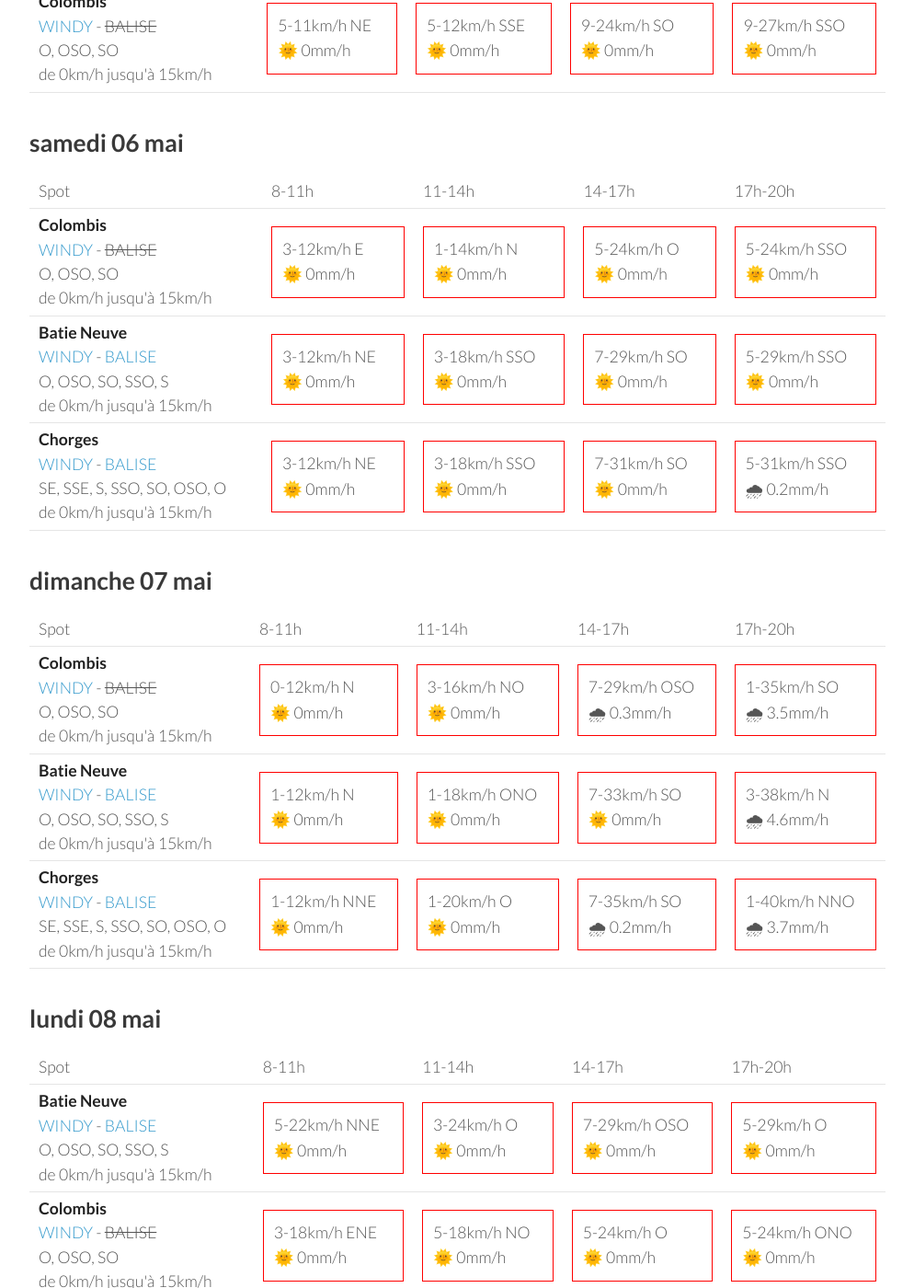
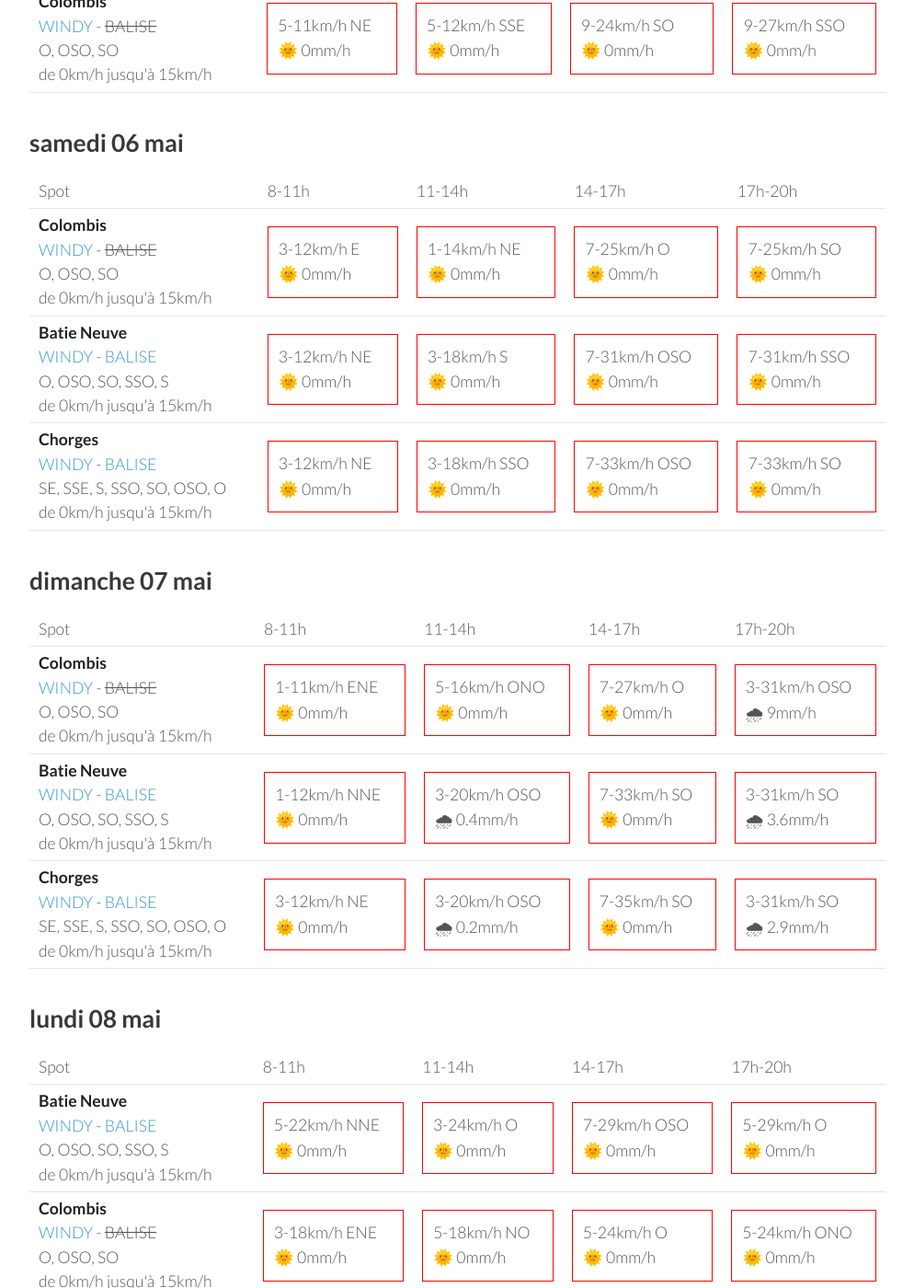
Before and after one commit to parapente-dans-le-nord/parapente-dans-le-nord.github.io, a Jekyll site: the page built from serre_poncon.markdown, in a window 1280 px wide and 1400 px high, scrolled down 1092 px. Shown: the whole window at 92% size, without its empty margins (26-1020 px from the left). Built offline with Jekyll 4.4.1, drawn with Linux system fonts in a browser that asks for light colours; some of the changed text lies outside the part shown.

Commit message:
update index.markdown

```diff
--- a/serre_poncon.markdown
+++ b/serre_poncon.markdown
@@ -114,9 +114,9 @@ page mise à jour le jeudi 04 mai 13:31
         <td><strong>Colombis</strong><br><a href="https://windy.com/44.494/6.216?44.559,6.262,10">WINDY</a> - <span class="no-balise"> BALISE </span><br> <span class="vent-favorable">O, OSO, SO</span><br><span class="force-vent">de 0km/h jusqu'à 15km/h</span> </td>
 
             <td><div class="not-flyable"><p>3-12km/h E</p><p>🌞 0mm/h</p></div></td>
-            <td><div class="not-flyable"><p>1-14km/h N</p><p>🌞 0mm/h</p></div></td>
-            <td><div class="not-flyable"><p>5-24km/h O</p><p>🌞 0mm/h</p></div></td>
-            <td><div class="not-flyable"><p>5-24km/h SSO</p><p>🌞 0mm/h</p></div></td>
+            <td><div class="not-flyable"><p>1-14km/h NE</p><p>🌞 0mm/h</p></div></td>
+            <td><div class="not-flyable"><p>7-25km/h O</p><p>🌞 0mm/h</p></div></td>
+            <td><div class="not-flyable"><p>7-25km/h SO</p><p>🌞 0mm/h</p></div></td>
 
 
     </tr>
@@ -124,9 +124,9 @@ page mise à jour le jeudi 04 mai 13:31
         <td><strong>Batie Neuve</strong><br><a href="https://windy.com/44.584/6.236?44.559,6.262,10,m:eTtagly">WINDY</a> - <span class=""><a href="https://www.openwindmap.org/PP554">BALISE</a> </span><br> <span class="vent-favorable">O, OSO, SO, SSO, S</span><br><span class="force-vent">de 0km/h jusqu'à 15km/h</span> </td>
 
             <td><div class="not-flyable"><p>3-12km/h NE</p><p>🌞 0mm/h</p></div></td>
-            <td><div class="not-flyable"><p>3-18km/h SSO</p><p>🌞 0mm/h</p></div></td>
-            <td><div class="not-flyable"><p>7-29km/h SO</p><p>🌞 0mm/h</p></div></td>
-            <td><div class="not-flyable"><p>5-29km/h SSO</p><p>🌞 0mm/h</p></div></td>
+            <td><div class="not-flyable"><p>3-18km/h S</p><p>🌞 0mm/h</p></div></td>
+            <td><div class="not-flyable"><p>7-31km/h OSO</p><p>🌞 0mm/h</p></div></td>
+            <td><div class="not-flyable"><p>7-31km/h SSO</p><p>🌞 0mm/h</p></div></td>
 
 
     </tr>
@@ -135,8 +135,8 @@ page mise à jour le jeudi 04 mai 13:31
 
             <td><div class="not-flyable"><p>3-12km/h NE</p><p>🌞 0mm/h</p></div></td>
             <td><div class="not-flyable"><p>3-18km/h SSO</p><p>🌞 0mm/h</p></div></td>
-            <td><div class="not-flyable"><p>7-31km/h SO</p><p>🌞 0mm/h</p></div></td>
-            <td><div class="not-flyable"><p>5-31km/h SSO</p><p>🌧 0.2mm/h</p></div></td>
+            <td><div class="not-flyable"><p>7-33km/h OSO</p><p>🌞 0mm/h</p></div></td>
+            <td><div class="not-flyable"><p>7-33km/h SO</p><p>🌞 0mm/h</p></div></td>
 
 
     </tr>
@@ -159,30 +159,30 @@ page mise à jour le jeudi 04 mai 13:31
 <tr>
         <td><strong>Colombis</strong><br><a href="https://windy.com/44.494/6.216?44.559,6.262,10">WINDY</a> - <span class="no-balise"> BALISE </span><br> <span class="vent-favorable">O, OSO, SO</span><br><span class="force-vent">de 0km/h jusqu'à 15km/h</span> </td>
 
-            <td><div class="not-flyable"><p>0-12km/h N</p><p>🌞 0mm/h</p></div></td>
-            <td><div class="not-flyable"><p>3-16km/h NO</p><p>🌞 0mm/h</p></div></td>
-            <td><div class="not-flyable"><p>7-29km/h OSO</p><p>🌧 0.3mm/h</p></div></td>
-            <td><div class="not-flyable"><p>1-35km/h SO</p><p>🌧 3.5mm/h</p></div></td>
+            <td><div class="not-flyable"><p>1-11km/h ENE</p><p>🌞 0mm/h</p></div></td>
+            <td><div class="not-flyable"><p>5-16km/h ONO</p><p>🌞 0mm/h</p></div></td>
+            <td><div class="not-flyable"><p>7-27km/h O</p><p>🌞 0mm/h</p></div></td>
+            <td><div class="not-flyable"><p>3-31km/h OSO</p><p>🌧 9mm/h</p></div></td>
 
 
     </tr>
 <tr>
         <td><strong>Batie Neuve</strong><br><a href="https://windy.com/44.584/6.236?44.559,6.262,10,m:eTtagly">WINDY</a> - <span class=""><a href="https://www.openwindmap.org/PP554">BALISE</a> </span><br> <span class="vent-favorable">O, OSO, SO, SSO, S</span><br><span class="force-vent">de 0km/h jusqu'à 15km/h</span> </td>
 
-            <td><div class="not-flyable"><p>1-12km/h N</p><p>🌞 0mm/h</p></div></td>
-            <td><div class="not-flyable"><p>1-18km/h ONO</p><p>🌞 0mm/h</p></div></td>
+            <td><div class="not-flyable"><p>1-12km/h NNE</p><p>🌞 0mm/h</p></div></td>
+            <td><div class="not-flyable"><p>3-20km/h OSO</p><p>🌧 0.4mm/h</p></div></td>
             <td><div class="not-flyable"><p>7-33km/h SO</p><p>🌞 0mm/h</p></div></td>
-            <td><div class="not-flyable"><p>3-38km/h N</p><p>🌧 4.6mm/h</p></div></td>
+            <td><div class="not-flyable"><p>3-31km/h SO</p><p>🌧 3.6mm/h</p></div></td>
 
 
     </tr>
 <tr>
         <td><strong>Chorges</strong><br><a href="https://windy.com/44.578/6.280?44.559,6.262,10">WINDY</a> - <span class=""><a href="https://www.openwindmap.org/PP554">BALISE</a> </span><br> <span class="vent-favorable">SE, SSE, S, SSO, SO, OSO, O</span><br><span class="force-vent">de 0km/h jusqu'à 15km/h</span> </td>
 
-            <td><div class="not-flyable"><p>1-12km/h NNE</p><p>🌞 0mm/h</p></div></td>
-            <td><div class="not-flyable"><p>1-20km/h O</p><p>🌞 0mm/h</p></div></td>
-            <td><div class="not-flyable"><p>7-35km/h SO</p><p>🌧 0.2mm/h</p></div></td>
-            <td><div class="not-flyable"><p>1-40km/h NNO</p><p>🌧 3.7mm/h</p></div></td>
+            <td><div class="not-flyable"><p>3-12km/h NE</p><p>🌞 0mm/h</p></div></td>
+            <td><div class="not-flyable"><p>3-20km/h OSO</p><p>🌧 0.2mm/h</p></div></td>
+            <td><div class="not-flyable"><p>7-35km/h SO</p><p>🌞 0mm/h</p></div></td>
+            <td><div class="not-flyable"><p>3-31km/h SO</p><p>🌧 2.9mm/h</p></div></td>
 
 
     </tr>
```
Also changed, not shown: other parts of serre_poncon.markdown (+1 -1 lines).
